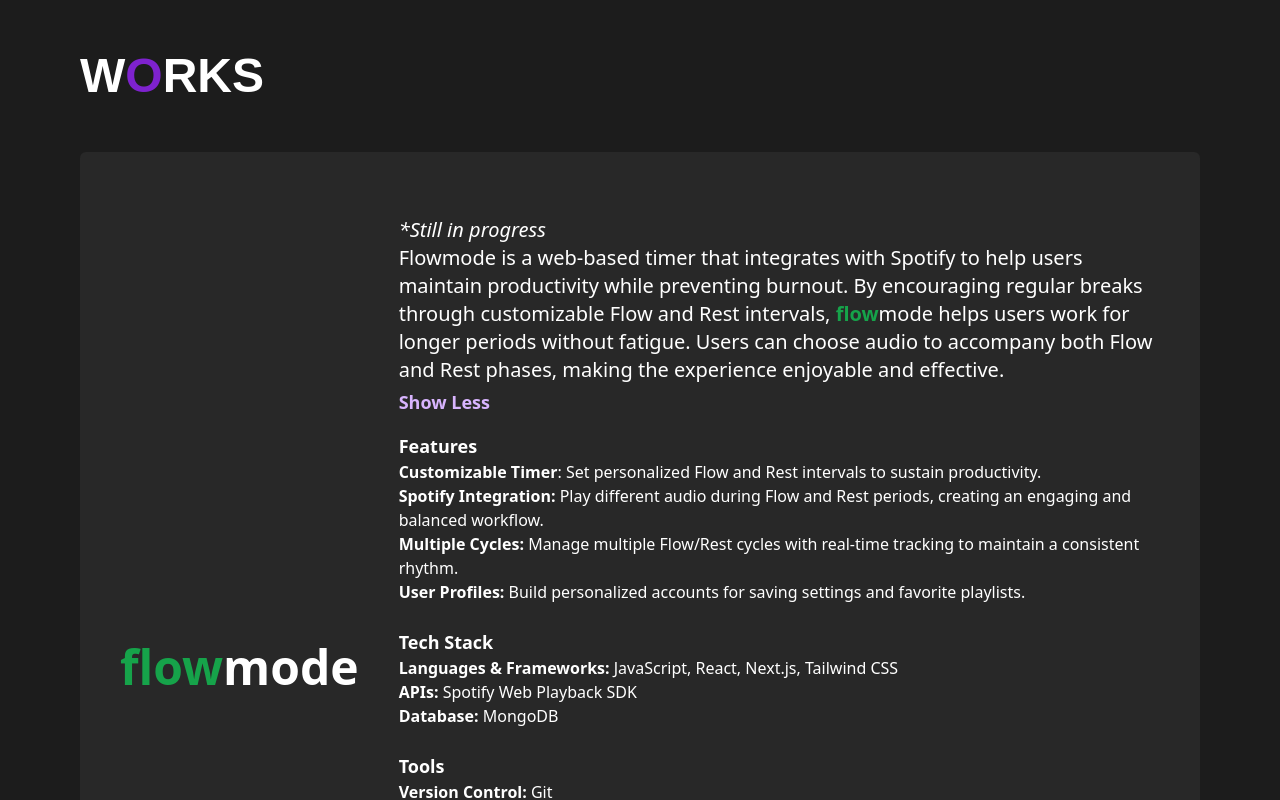
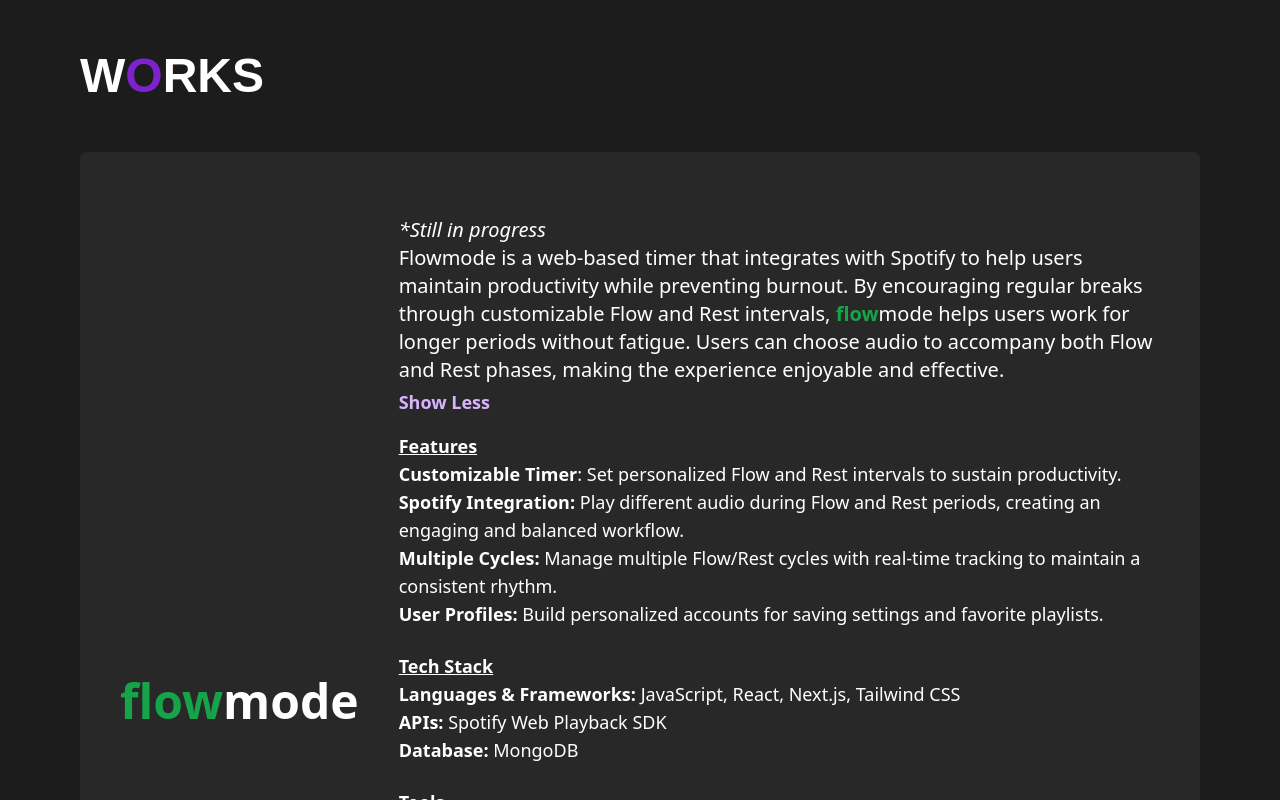
Before and after one commit to ma-boles/mbolesdev, a Next.js app: page / in a window 1280 px wide. Both pictures are taken after a click on the button "Show More". Shown: the part 3522-4322 px from the top of the page. Built offline with nearby package versions, Linux system fonts and the light colour scheme.

Commit message:
git commit -m "updated text size for li elements"

```diff
--- a/src/app/components/ProjectDetails.js
+++ b/src/app/components/ProjectDetails.js
@@ -16,32 +16,32 @@ export default function ProjectDetails () {
         </button>
         {isExpanded && (
        <div className="pt-4">
-        <ul><span className="font-bold text-lg">Features</span>
-            <li className="text-base"><span className="font-bold">Customizable Timer</span>: Set personalized Flow and Rest intervals to sustain productivity.</li>
-            <li className="text-base"><span className="font-bold">Spotify Integration:</span> Play different audio during Flow and Rest periods, creating an engaging and balanced workflow.</li>
-            <li className="text-base"><span className="font-bold">Multiple Cycles:</span> Manage multiple Flow/Rest cycles with real-time tracking to maintain a consistent rhythm.</li>
-            <li className="text-base"><span className="font-bold">User Profiles:</span> Build personalized accounts for saving settings and favorite playlists.</li>
+        <ul><span className="font-bold text-lg underline">Features</span>
+            <li className="text-lg"><span className="font-bold">Customizable Timer</span>: Set personalized Flow and Rest intervals to sustain productivity.</li>
+            <li className="text-lg"><span className="font-bold">Spotify Integration:</span> Play different audio during Flow and Rest periods, creating an engaging and balanced workflow.</li>
+            <li className="text-lg"><span className="font-bold">Multiple Cycles:</span> Manage multiple Flow/Rest cycles with real-time tracking to maintain a consistent rhythm.</li>
+            <li className="text-lg"><span className="font-bold">User Profiles:</span> Build personalized accounts for saving settings and favorite playlists.</li>
           </ul><br/>
 
-          <ul><span className="font-bold text-lg">Tech Stack</span>
-            <li className="text-base"><span className="font-bold">Languages & Frameworks:</span> JavaScript, React, Next.js, Tailwind CSS</li>
-            <li className="text-base"><span className="font-bold">APIs:</span> Spotify Web Playback SDK</li>
-            <li className="text-base"><span className="font-bold">Database:</span> MongoDB</li>
+          <ul><span className="font-bold text-lg underline">Tech Stack</span>
+            <li className="text-lg"><span className="font-bold">Languages & Frameworks:</span> JavaScript, React, Next.js, Tailwind CSS</li>
+            <li className="text-lg"><span className="font-bold">APIs:</span> Spotify Web Playback SDK</li>
+            <li className="text-lg"><span className="font-bold">Database:</span> MongoDB</li>
           </ul><br/>
 
-          <ul><span className="font-bold text-lg">Tools</span>
-            <li className="text-base"><span className="font-bold">Version Control:</span> Git</li>
-            <li className="text-base"><span className="font-bold">Deployment:</span> Vercel</li>
+          <ul><span className="font-bold text-lg underline">Tools</span>
+            <li className="text-lg"><span className="font-bold">Version Control:</span> Git</li>
+            <li className="text-lg"><span className="font-bold">Deployment:</span> Vercel</li>
           </ul><br/>
 
-          <ul><span className="font-bold text-lg">In Progress</span>
-            <li className="text-base"><span className="font-bold">Shuffle Feature:</span> Adding functionality to prevent track repetition during cycles.</li>
-            <li className="text-base"><span className="font-bold">Customizable Templates:</span> Allowing users to create and save custom templates for easy setup with once click.</li>
+          <ul><span className="font-bold text-lg underline">In Progress</span>
+            <li className="text-lg"><span className="font-bold">Shuffle Feature:</span> Adding functionality to prevent track repetition during cycles.</li>
+            <li className="text-lg"><span className="font-bold">Customizable Templates:</span> Allowing users to create and save custom templates for easy setup with one click.</li>
           </ul><br/>
 
-          <ul><span className="text-lg font-bold">Future Enhancements</span>
-            <li className="text-base"><span className="font-bold">Responsive Design:</span> Further optimization for both desktop and mobile devices.</li>
-            <li className="text-base"><span className="font-bold">UI/UX Improvements:</span> Refining the interface for a smoother and more intuitive experience across devices.</li>
+          <ul><span className="text-lg font-bold underline">Future Enhancements</span>
+            <li className="text-lg"><span className="font-bold">Responsive Design:</span> Further optimization for both desktop and mobile devices.</li>
+            <li className="text-lg"><span className="font-bold">UI/UX Improvements:</span> Refining the interface for a smoother and more intuitive experience across devices.</li>
           </ul><br/>
           </div>
            )}
```
